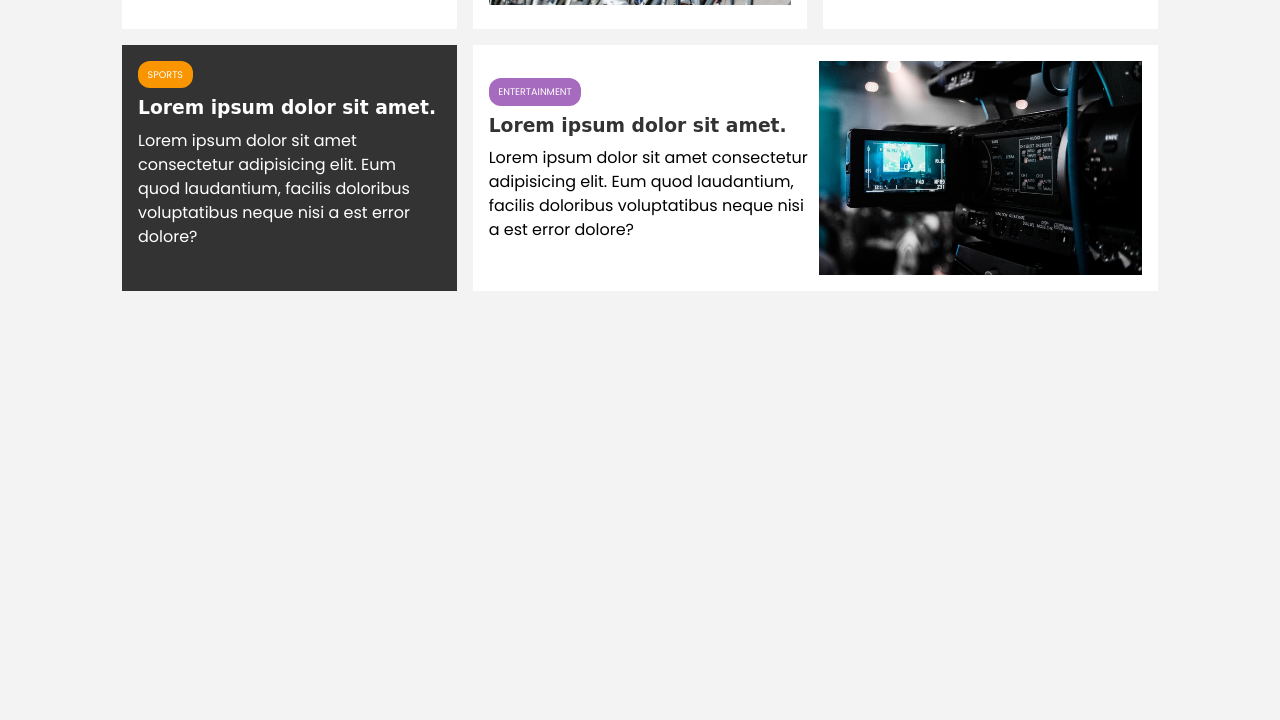
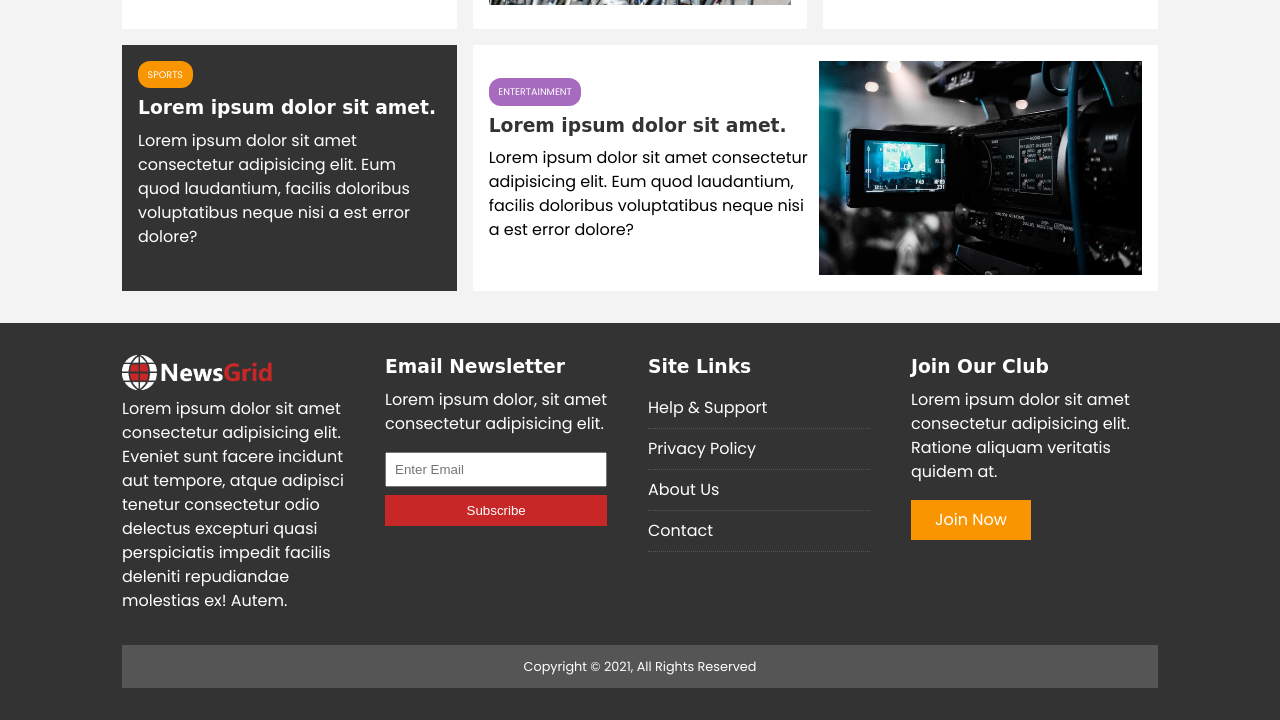
Before and after one commit to suzanpaudel/newsgrid-website, a plain HTML site: page index.html in a window 1280 px wide. Shown: the part 1299-2019 px from the top of the page. Before the commit the page ends 1622 px from the top, so only its background shows below. Drawn offline with Linux system fonts and the light colour scheme; a web font is replaced by a local one.

Commit message:
add footer to the webpage of the project

```diff
--- a/css/style.css
+++ b/css/style.css
@@ -146,6 +146,16 @@ p {
   padding: 2rem 0;
 }
 
+.list li {
+  padding: 0.5rem 0;
+  border-bottom: #555 dotted 1px;
+  width: 90%;
+}
+
+.list li a:hover {
+  color: var(--primary-color) !important;
+}
+
 /* Navbar */
 #main-nav {
   background: #fff;
@@ -244,3 +254,41 @@ p {
 #home-articles .articles-container > *:last-child {
   grid-column: 2 / span 2;
 }
+
+/* Footer */
+#main-footer {
+  background: var(--dark-color);
+  color: #fff;
+}
+
+#main-footer img {
+  width: 150px;
+}
+
+#main-footer a {
+  color: #fff;
+}
+
+#main-footer .footer-container {
+  display: grid;
+  grid-template-columns: repeat(4, 1fr);
+  gap: 1rem;
+}
+
+#main-footer .footer-container > *:last-child {
+  background: #555;
+  grid-column: 1 / span 4;
+  padding: 0.75rem;
+  text-align: center;
+  font-size: 0.8rem;
+}
+
+#main-footer .footer-container input[type='email'] {
+  width: 90%;
+  padding: 0.5rem;
+  margin-bottom: 0.5rem;
+}
+
+#main-footer .footer-container input[type='submit'] {
+  width: 90%;
+}
--- a/index.html
+++ b/index.html
@@ -166,5 +166,46 @@
         </div>
       </div>
     </section>
+
+    <!-- Footer -->
+    <footer id="main-footer" class="py-2">
+      <div class="container footer-container">
+        <div>
+          <img src="img/logo_light.png" alt="NewsGrid" />
+          <p>
+            Lorem ipsum dolor sit amet consectetur adipisicing elit. Eveniet
+            sunt facere incidunt aut tempore, atque adipisci tenetur consectetur
+            odio delectus excepturi quasi perspiciatis impedit facilis deleniti
+            repudiandae molestias ex! Autem.
+          </p>
+        </div>
+        <div>
+          <h3>Email Newsletter</h3>
+          <p>Lorem ipsum dolor, sit amet consectetur adipisicing elit.</p>
+          <form>
+            <input type="email" placeholder="Enter Email" />
+            <input type="submit" value="Subscribe" class="btn btn-primary" />
+          </form>
+        </div>
+        <div>
+          <h3>Site Links</h3>
+          <ul class="list">
+            <li><a href="#">Help & Support</a></li>
+            <li><a href="#">Privacy Policy</a></li>
+            <li><a href="#">About Us</a></li>
+            <li><a href="#">Contact</a></li>
+          </ul>
+        </div>
+        <div>
+          <h3>Join Our Club</h3>
+          <p>
+            Lorem ipsum dolor sit amet consectetur adipisicing elit. Ratione
+            aliquam veritatis quidem at.
+          </p>
+          <a href="#" class="btn btn-secondary">Join Now</a>
+        </div>
+        <div>Copyright &copy; 2021, All Rights Reserved</div>
+      </div>
+    </footer>
   </body>
 </html>
```
